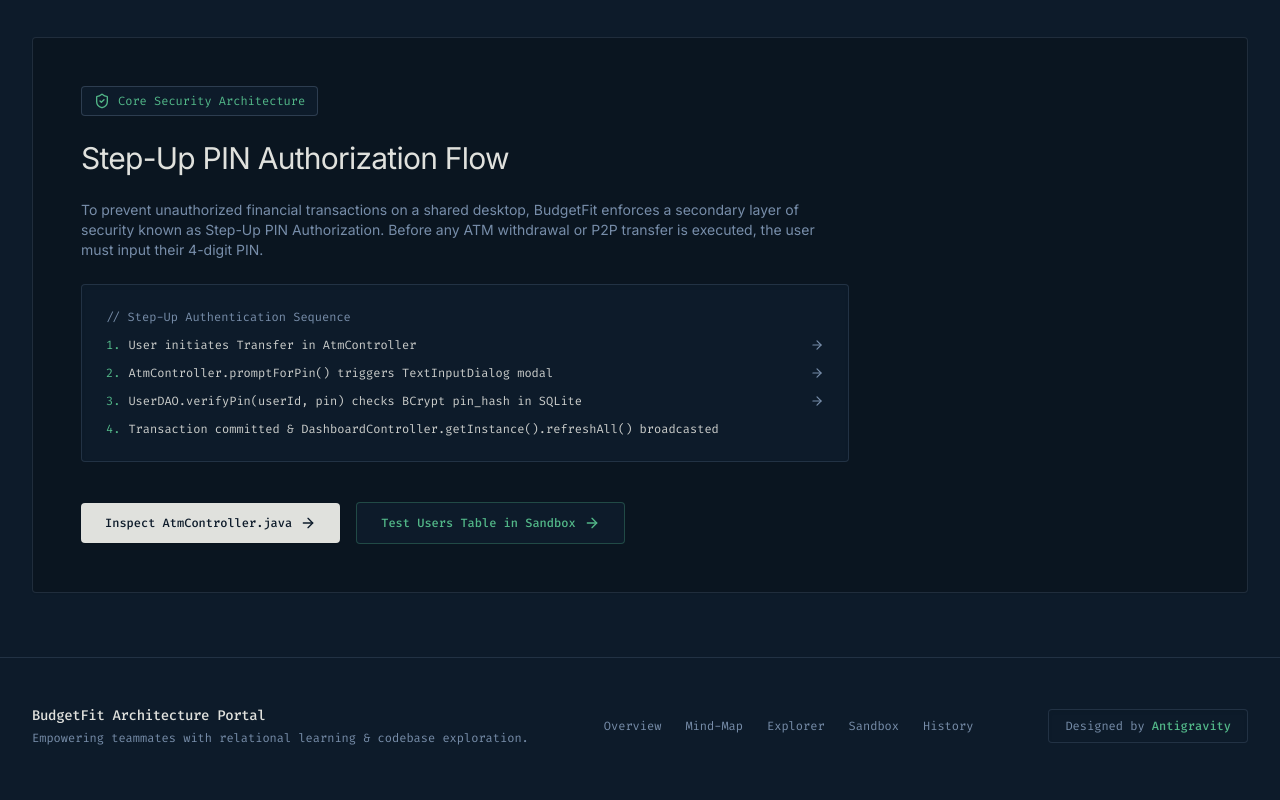
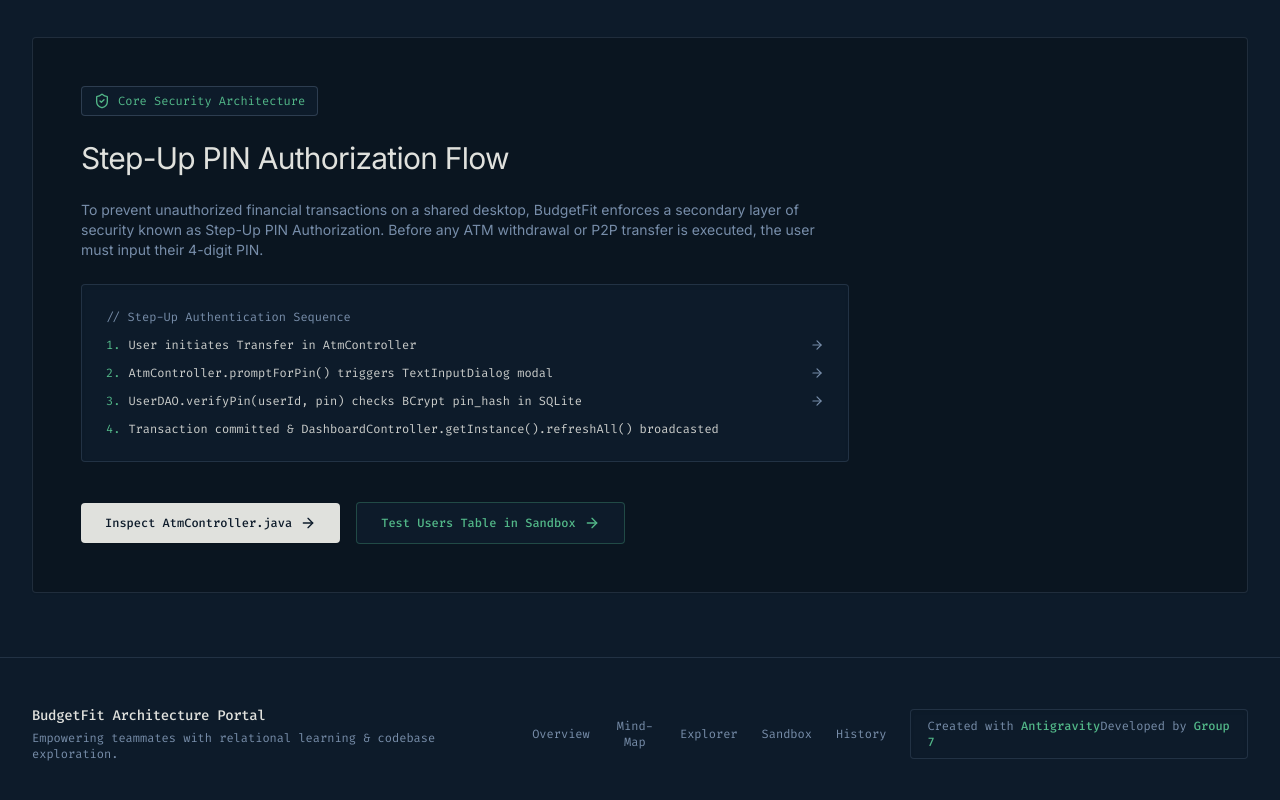
Before and after one commit to manofval0r/learningBF, a React (Vite) app in the folder frontend/: page / in a window 1280 px wide. Shown: the part 2362-3162 px from the top of the page. Built offline with nearby package versions, Linux system fonts and the light colour scheme; no server answers.

Commit message:
included a acknowledgement line

```diff
--- a/frontend/src/App.jsx
+++ b/frontend/src/App.jsx
@@ -73,7 +73,8 @@ export default function App() {
           </div>
 
           <div className="text-xs font-mono text-lavender border border-lavender/20 px-4 py-2 rounded bg-inkBlack shadow-inner">
-            Designed by <span className="text-emeraldAccent font-medium">Antigravity</span>
+            Created with <span className="text-emeraldAccent font-medium">Antigravity</span>
+            Developed by <span className="text-emeraldAccent font-medium">Group 7</span>
           </div>
         </div>
       </footer>
```
